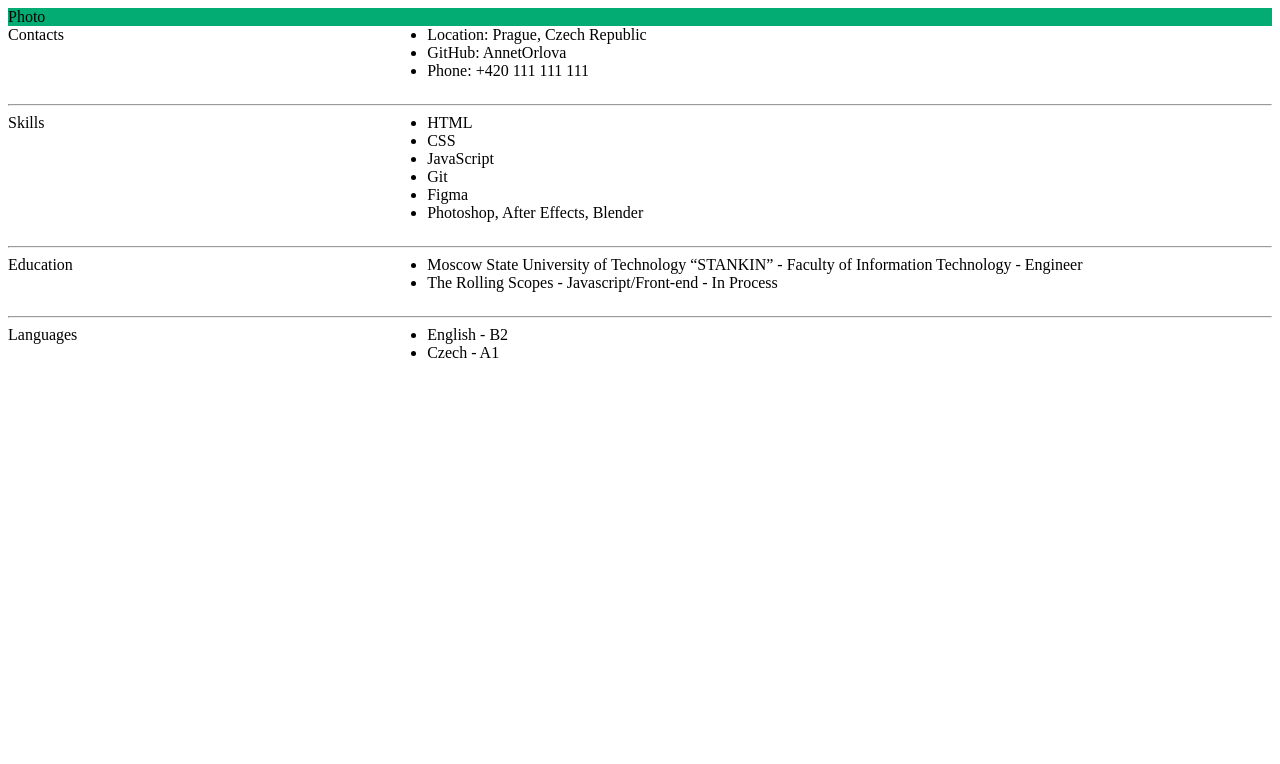
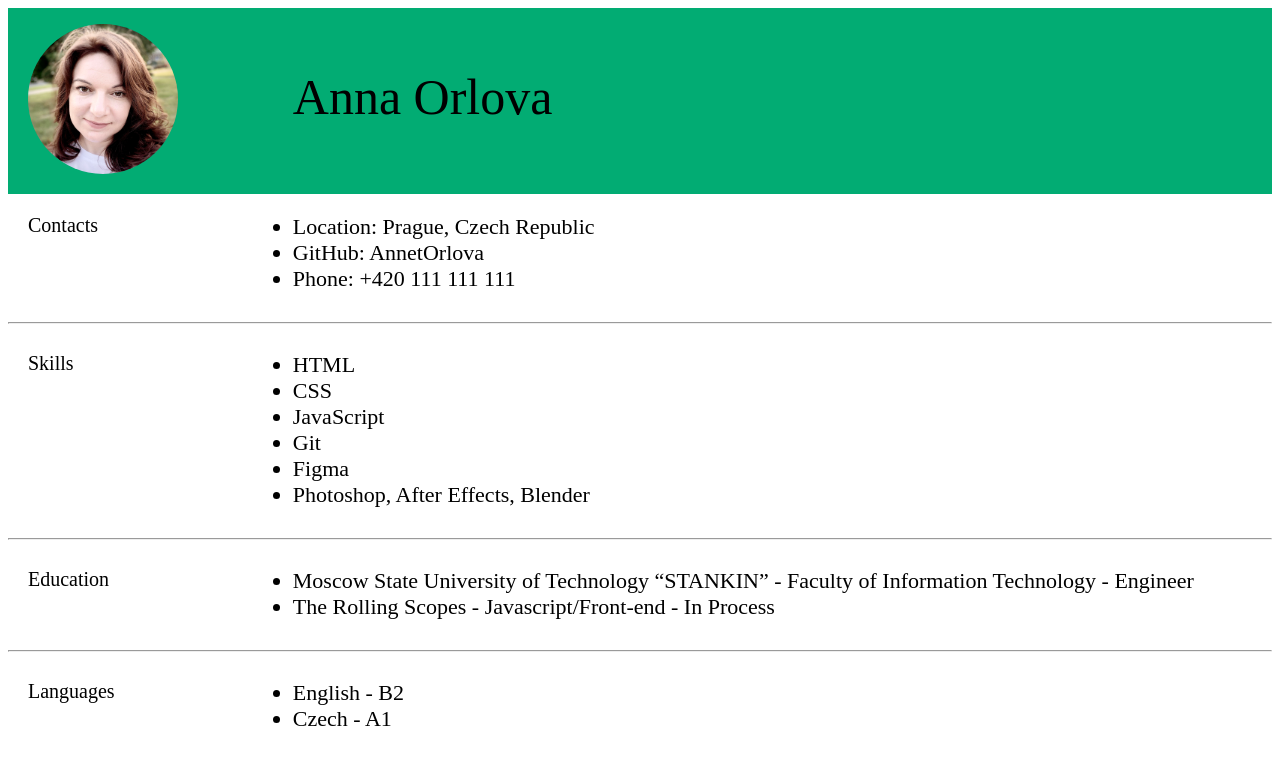
Before and after one commit to AnnetOrlova/rsschool-cv, a plain HTML site: page index.html in a window 1280 px wide. Drawn offline with Linux system fonts and the light colour scheme.

Commit message:
feat: add cv

```diff
--- a/index.html
+++ b/index.html
@@ -9,7 +9,8 @@
 </head>
 <body>
     <div class="flex-container">
-        <div class="header">Photo</div>
+        <div class="header"><p><img src="IMG_8005.jpg" class="photo"></p></div>
+        <div class="headerRight">Anna Orlova</div>
     </div>
     <div class="flex-container">
         <div class="left">Contacts</div>
--- a/style.css
+++ b/style.css
@@ -2,14 +2,17 @@
 .left {
 
     float: left;
-    width: 30%;
-
+    width: 20%;
+    padding-left: 20px;
+   font-size: 20px;
+   padding-top: 20px;
 }
 .right {
 
-    width: 70%;
-
-
+    width: 80%;
+    padding-left: 20px;
+    font-size: 22px;
+    padding-top: 20px;
 }
 
 .flex-container {
@@ -17,9 +20,27 @@
   }
   .header {
       background-color: rgb(2, 172, 115);
-      width: 100%;
+      float: left;
+    width: 20%;
+    padding-left: 20px;
   }
+  .headerRight {
+    background-color: rgb(2, 172, 115);
+    float: left;
+  width: 80%;
+  padding-left: 20px;
+  padding-top: 60px;
+  font-size: 50px;
+
+}
+
   .ul {
 
       margin-top: 0px;
+      padding-left: 0%;
   }
+  .photo {
+    border-radius: 200px;
+    width: 150px;
+    height: 150px;
+  }
```
Also changed, not shown: IMG_8005.jpg (added).
